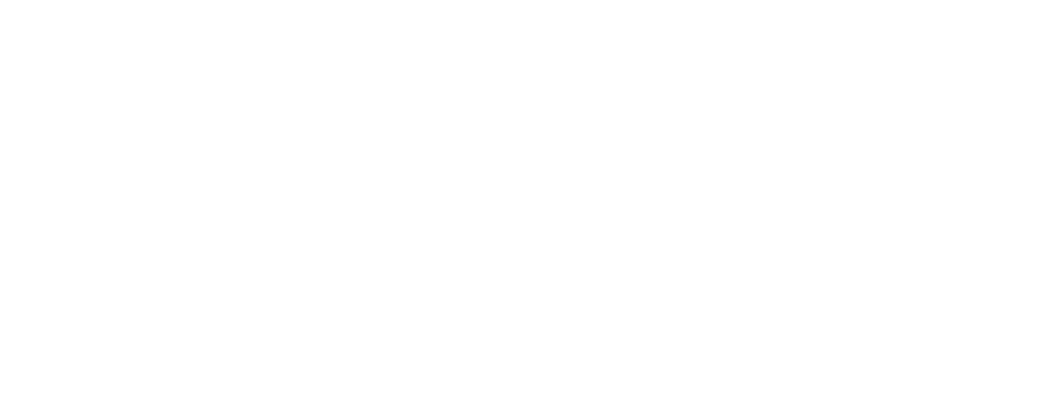
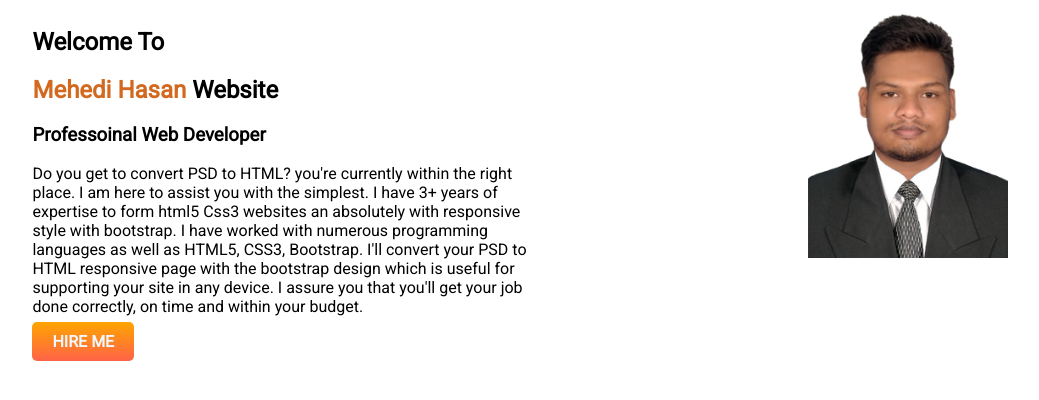
Before and after one commit to mehedihasan910/portfolio1, a plain HTML site: page index.html in a window 1280 px wide. Shown: the whole page, without its empty margins (64-1103 px from the left). Drawn offline with Linux system fonts and the light colour scheme.

Commit message:
portfolio

```diff
--- a/index.html
+++ b/index.html
@@ -4,9 +4,25 @@
     <meta charset="UTF-8">
     <meta http-equiv="X-UA-Compatible" content="IE=edge">
     <meta name="viewport" content="width=device-width, initial-scale=1.0">
-    <title>Document</title>
+    <title>My Portfolio Website1</title>
+    <link href="https://fonts.googleapis.com/css2?family=Roboto&display=swap" rel="stylesheet">
+
+    <link rel="stylesheet" href="style.css">
 </head>
 <body>
+    <section class="profile">
+        <div class="profile-details">
+            <h1>Welcome To</h1>
+            <h1><span class="name-highlight">Mehedi Hasan</span> Website</h1>
+            <h3>Professoinal Web Developer</h3>
+            <P>Do you get to convert PSD to HTML? you're currently within the right place. I am here to assist you with the simplest. I have 3+ years of expertise to form html5 Css3 websites an absolutely with responsive style with bootstrap. I have worked with numerous programming languages as well as HTML5, CSS3, Bootstrap. I'll convert your PSD to HTML responsive page with the bootstrap design which is useful for supporting your site in any device. I assure you that you'll get your job done correctly, on time and within your budget.
+            </P>
+            <a class="link-button" target="_blank" href="https://www.linkedin.com/in/md-mehedi-hasan-arman-465590195">HIRE ME</a>
+            </div>
+            <div class="profile-picture"><img src="images/profile.jpg" alt=""></div>
+
+    </section>
+
 
 </body>
 </html>
--- /dev/null
+++ b/style.css
@@ -0,0 +1,30 @@
+body {
+    font-family: 'Roboto', sans-serif;
+
+  }
+
+  .name-highlight{
+    color: chocolate;
+  }
+.profile-details{
+  width: 40%;
+float:left;
+margin-left: 5%;
+padding-left: 2%;
+}
+
+.link-button{
+text-decoration: none;
+background-image: linear-gradient(orange,tomato);
+padding: 10px 20px;
+color: aliceblue;
+border-radius: 5px;
+font-weight: 700;
+}
+.profile-picture img{
+  height: 250px;
+  width: 200px;
+  float: right;
+  margin-right: 200px;
+  text-align: center;
+}
```
Also changed, not shown: images/profile.jpg (added).
